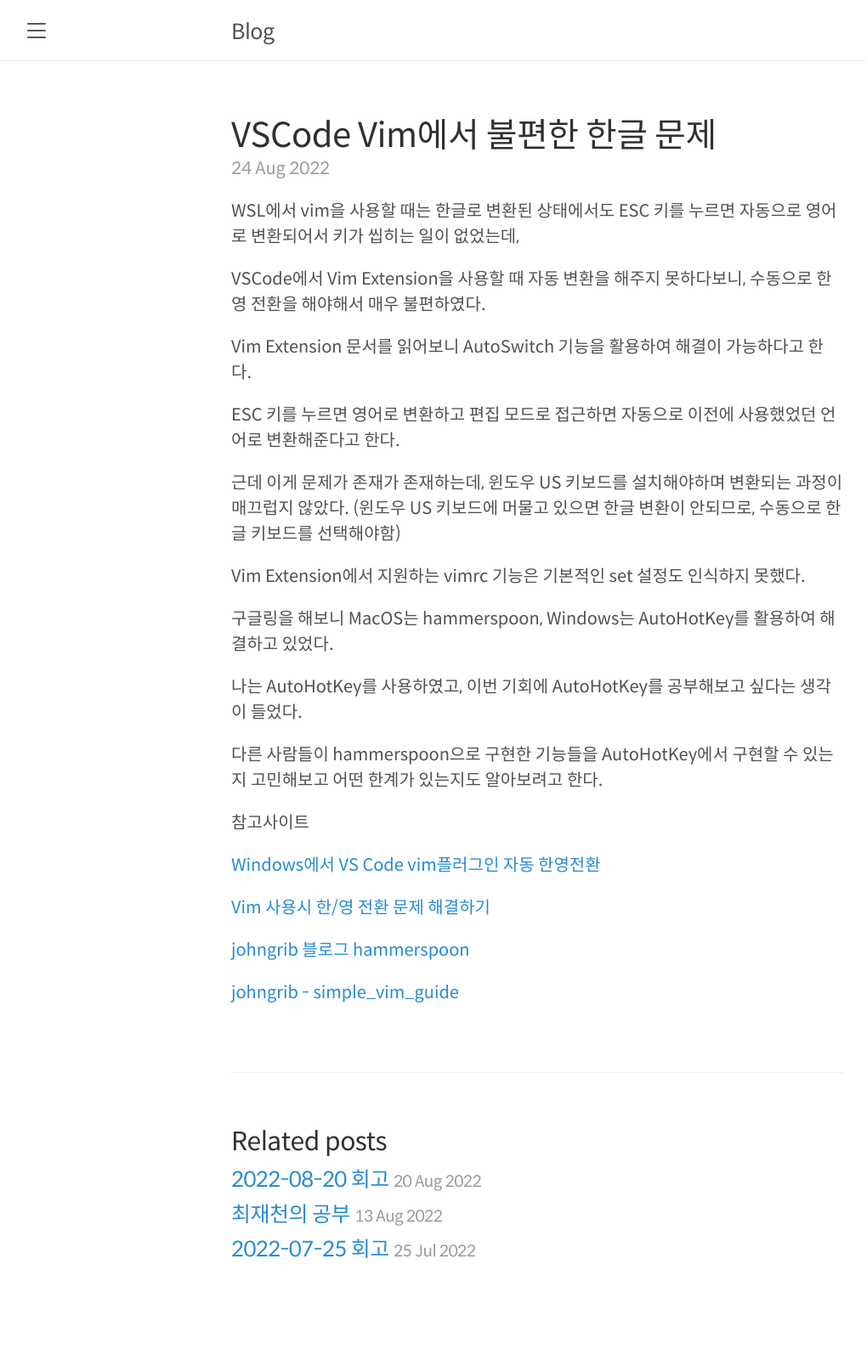
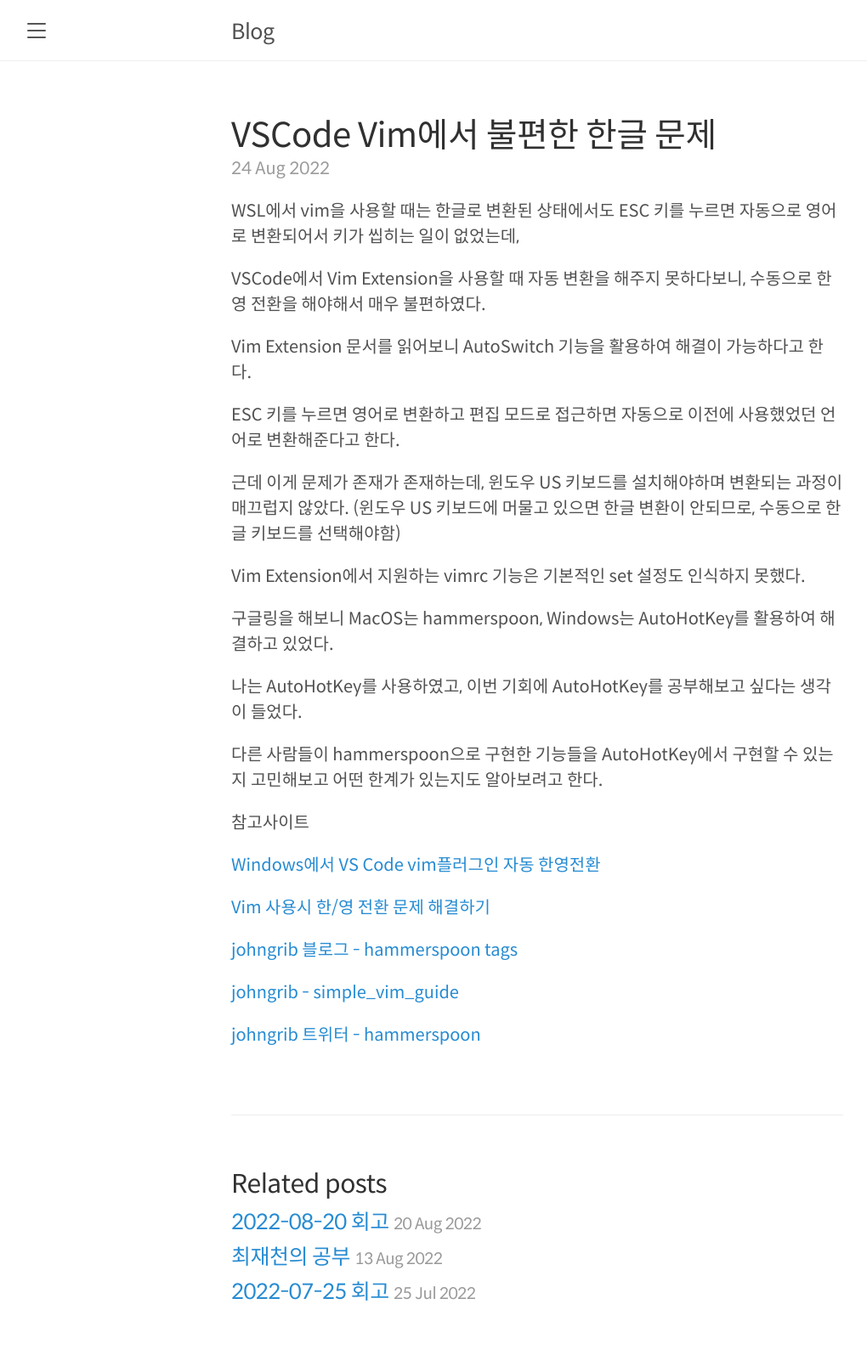
Before and after one commit to hyuunnn/hyuunnn.github.io, a Jekyll site: the page built from _posts/2022-08-24-vscode-vim-autoswitch.md, in a window 1280 px wide. Shown: the whole page at 85% size, without its empty margins (8-1028 px from the left). Built offline with Jekyll 4.4.1, drawn with Linux system fonts in a browser that asks for light colours; before the commit the page ends 1545 px from its top, so only the background shows below that.

Commit message:
Update 2022-08-24-vscode-vim-autoswitch.md

```diff
--- a/_posts/2022-08-24-vscode-vim-autoswitch.md
+++ b/_posts/2022-08-24-vscode-vim-autoswitch.md
@@ -30,6 +30,8 @@
 
 <a href="https://johngrib.github.io/blog/2017/05/04/input-source/">Vim 사용시 한/영 전환 문제 해결하기</a>
 
-<a href="https://johngrib.github.io/wiki/hammerspoon/">johngrib 블로그 hammerspoon</a>
+<a href="https://johngrib.github.io/wiki/hammerspoon/">johngrib 블로그 - hammerspoon tags</a>
 
 <a href="https://github.com/johngrib/simple_vim_guide/blob/master/md/with_korean.md">johngrib - simple_vim_guide</a>
+
+<a href="https://twitter.com/John_Grib/status/1534909491581308929">johngrib 트위터 - hammerspoon</a>
```
